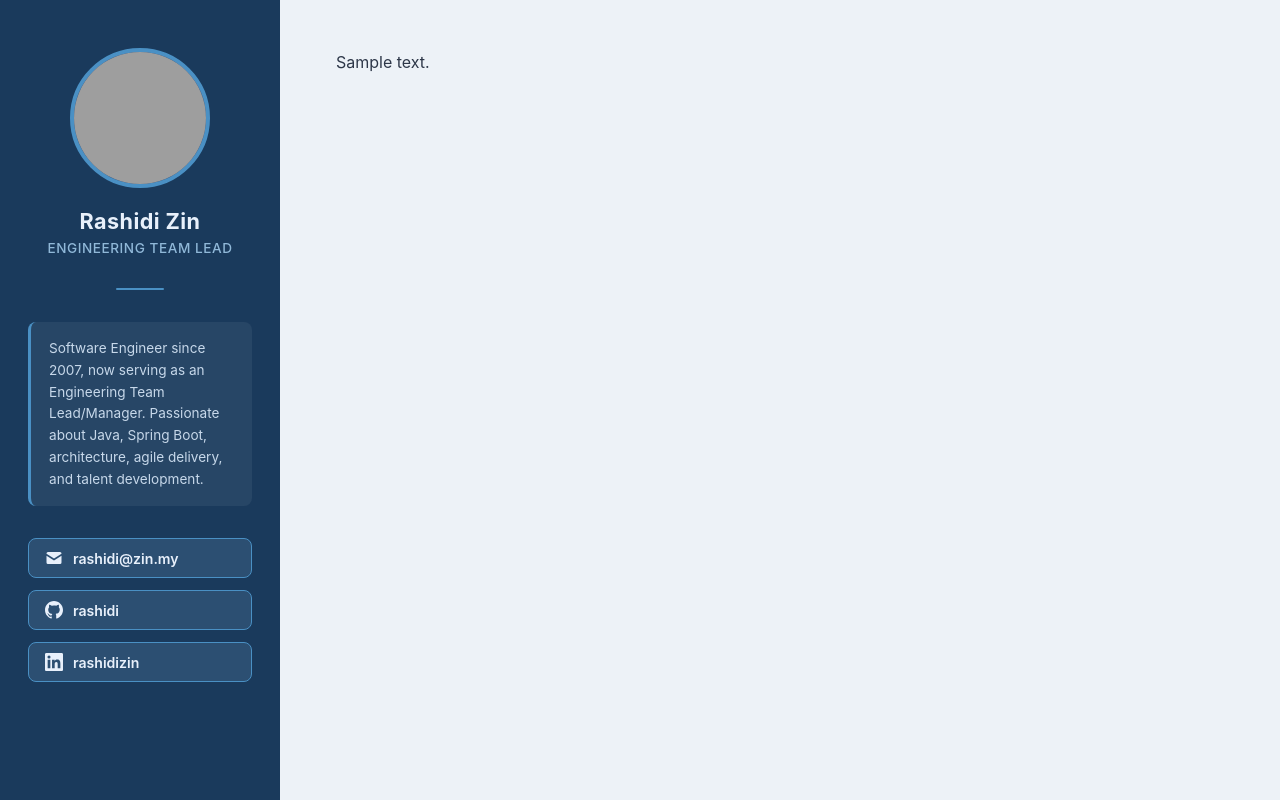
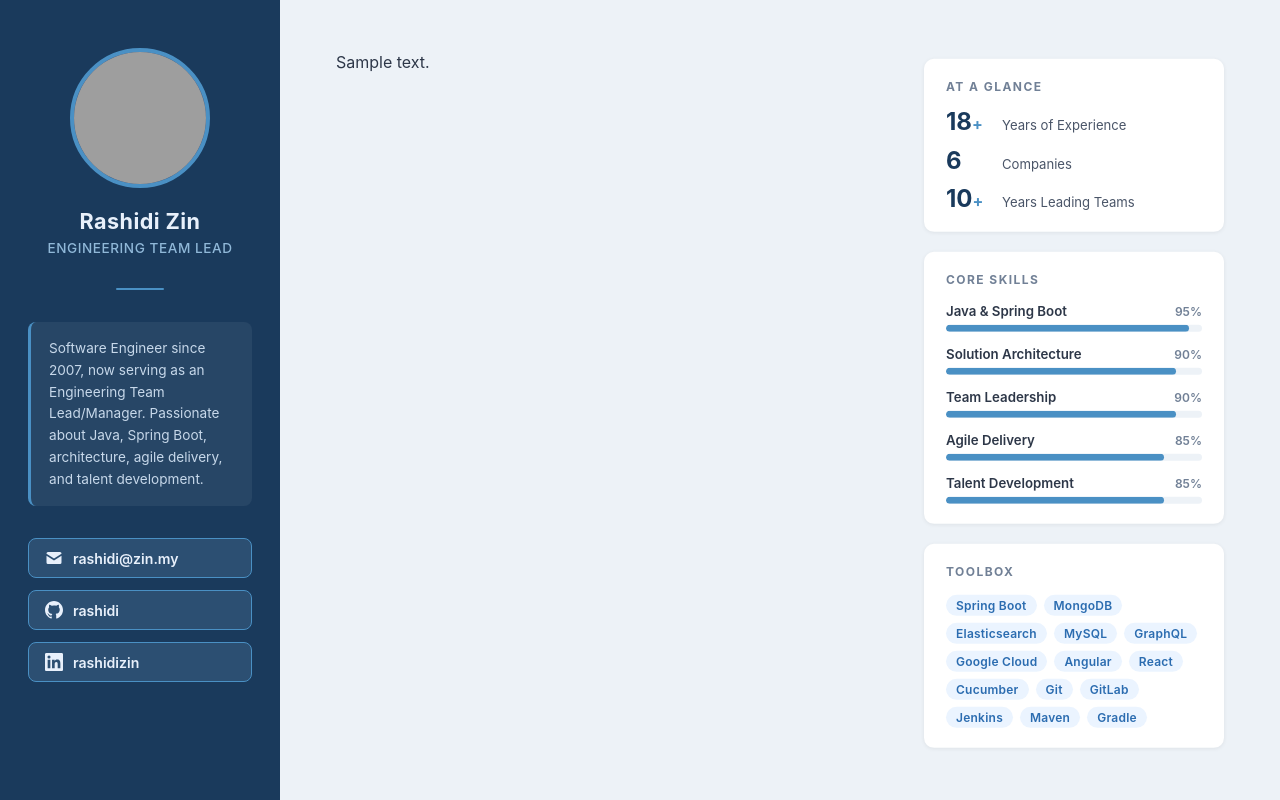
Before and after one commit to rashidi/rashidi.github.io, a Node project: template ui/layouts/default.hbs in a window 1280 px wide. Run offline with Node 20 templates, Linux system fonts and the light colour scheme; the template is opened without the code that fills it: most values are stand-ins (such as "Sample title", 1, 10 or a date in 2020); grey boxes are pictures that could not be loaded.

Commit message:
Add sticky right info-rail to resume page (Option 3)

```diff
--- a/ui/css/site.css
+++ b/ui/css/site.css
@@ -136,9 +136,16 @@ a { color: inherit; text-decoration: none; }
   flex: 1;
   padding: 52px 56px;
   overflow-y: auto;
+  display: flex;
+  align-items: flex-start;
+  gap: 48px;
 }
 
-.right-panel .doc { max-width: 900px; }
+.right-panel .doc {
+  flex: 1;
+  min-width: 0;
+  max-width: 900px;
+}
 
 /* Section heading ("Work Experience") rendered as a small uppercase label */
 .right-panel h2 {
@@ -255,7 +262,149 @@ a { color: inherit; text-decoration: none; }
   letter-spacing: 0.02em;
 }
 
+/* ── Info rail ────────────────────────────────────────────── */
+.info-rail {
+  width: 300px;
+  flex-shrink: 0;
+  position: sticky;
+  top: 52px;
+  display: flex;
+  flex-direction: column;
+  gap: 20px;
+}
+
+.rail-block {
+  background: #ffffff;
+  border-radius: 10px;
+  padding: 20px 22px;
+  box-shadow: 0 1px 4px rgba(0, 0, 0, 0.07);
+}
+
+.info-rail .rail-heading {
+  font-size: 0.75rem;
+  font-weight: 700;
+  letter-spacing: 0.12em;
+  text-transform: uppercase;
+  color: #718096;
+  margin-bottom: 16px;
+}
+
+/* Quick stats */
+.stat-list {
+  list-style: none;
+  display: flex;
+  flex-direction: column;
+  gap: 14px;
+}
+
+.stat-list li {
+  display: flex;
+  align-items: baseline;
+  gap: 10px;
+}
+
+.stat-num {
+  font-size: 1.5rem;
+  font-weight: 700;
+  color: #1a3a5c;
+  line-height: 1;
+  min-width: 46px;
+}
+
+.stat-plus {
+  font-size: 1rem;
+  color: #4a90c4;
+}
+
+.stat-label {
+  font-size: 0.82rem;
+  color: #4a5568;
+  line-height: 1.35;
+}
+
+/* Core-skills bars */
+.skill-bars {
+  list-style: none;
+  display: flex;
+  flex-direction: column;
+  gap: 14px;
+}
+
+.skill-row {
+  display: flex;
+  justify-content: space-between;
+  align-items: baseline;
+  margin-bottom: 6px;
+}
+
+.skill-name {
+  font-size: 0.83rem;
+  font-weight: 600;
+  color: #2d3748;
+}
+
+.skill-pct {
+  font-size: 0.75rem;
+  font-weight: 600;
+  color: #718096;
+}
+
+.skill-track {
+  display: block;
+  height: 7px;
+  background: #edf2f7;
+  border-radius: 20px;
+  overflow: hidden;
+}
+
+.skill-fill {
+  display: block;
+  height: 100%;
+  background: #4a90c4;
+  border-radius: 20px;
+}
+
+/* Tech toolbox tag cloud */
+.toolbox-tags {
+  display: flex;
+  flex-wrap: wrap;
+  gap: 7px;
+}
+
+.tb-tag {
+  font-size: 0.75rem;
+  font-weight: 600;
+  color: #2b6cb0;
+  background: #ebf4ff;
+  padding: 3px 10px;
+  border-radius: 20px;
+  letter-spacing: 0.02em;
+}
+
 /* ── Responsive ───────────────────────────────────────────── */
+/* Intermediate breakpoint: collapse the info rail below the timeline */
+@media (max-width: 1100px) {
+  .right-panel {
+    flex-direction: column;
+    gap: 40px;
+  }
+
+  .right-panel .doc { max-width: none; }
+
+  .info-rail {
+    width: 100%;
+    position: static;
+    top: auto;
+    flex-direction: row;
+    flex-wrap: wrap;
+  }
+
+  .rail-block {
+    flex: 1;
+    min-width: 240px;
+  }
+}
+
 @media (max-width: 768px) {
   .layout { flex-direction: column; }
 
@@ -268,6 +417,8 @@ a { color: inherit; text-decoration: none; }
 
   .right-panel { padding: 36px 24px; }
 
+  .info-rail { flex-direction: column; }
+
   .right-panel .sect2 > h3 { padding-right: 0; }
 
   .exp-period {
--- a/ui/layouts/default.hbs
+++ b/ui/layouts/default.hbs
@@ -47,6 +47,65 @@
     <article class="doc{{#if page.attributes.role}} {{page.attributes.role}}{{/if}}">
       {{{page.contents}}}
     </article>
+
+    {{#if page.attributes.role}}
+    <aside class="info-rail" aria-label="At a glance summary">
+      <section class="rail-block">
+        <h2 class="rail-heading">At a Glance</h2>
+        <ul class="stat-list">
+          <li><span class="stat-num">18<span class="stat-plus">+</span></span><span class="stat-label">Years of Experience</span></li>
+          <li><span class="stat-num">6</span><span class="stat-label">Companies</span></li>
+          <li><span class="stat-num">10<span class="stat-plus">+</span></span><span class="stat-label">Years Leading Teams</span></li>
+        </ul>
+      </section>
+
+      <section class="rail-block">
+        <h2 class="rail-heading">Core Skills</h2>
+        <ul class="skill-bars">
+          <li>
+            <div class="skill-row"><span class="skill-name">Java &amp; Spring Boot</span><span class="skill-pct">95%</span></div>
+            <div class="skill-track"><span class="skill-fill" style="width:95%"></span></div>
+          </li>
+          <li>
+            <div class="skill-row"><span class="skill-name">Solution Architecture</span><span class="skill-pct">90%</span></div>
+            <div class="skill-track"><span class="skill-fill" style="width:90%"></span></div>
+          </li>
+          <li>
+            <div class="skill-row"><span class="skill-name">Team Leadership</span><span class="skill-pct">90%</span></div>
+            <div class="skill-track"><span class="skill-fill" style="width:90%"></span></div>
+          </li>
+          <li>
+            <div class="skill-row"><span class="skill-name">Agile Delivery</span><span class="skill-pct">85%</span></div>
+            <div class="skill-track"><span class="skill-fill" style="width:85%"></span></div>
+          </li>
+          <li>
+            <div class="skill-row"><span class="skill-name">Talent Development</span><span class="skill-pct">85%</span></div>
+            <div class="skill-track"><span class="skill-fill" style="width:85%"></span></div>
+          </li>
+        </ul>
+      </section>
+
+      <section class="rail-block">
+        <h2 class="rail-heading">Toolbox</h2>
+        <div class="toolbox-tags">
+          <span class="tb-tag">Spring Boot</span>
+          <span class="tb-tag">MongoDB</span>
+          <span class="tb-tag">Elasticsearch</span>
+          <span class="tb-tag">MySQL</span>
+          <span class="tb-tag">GraphQL</span>
+          <span class="tb-tag">Google Cloud</span>
+          <span class="tb-tag">Angular</span>
+          <span class="tb-tag">React</span>
+          <span class="tb-tag">Cucumber</span>
+          <span class="tb-tag">Git</span>
+          <span class="tb-tag">GitLab</span>
+          <span class="tb-tag">Jenkins</span>
+          <span class="tb-tag">Maven</span>
+          <span class="tb-tag">Gradle</span>
+        </div>
+      </section>
+    </aside>
+    {{/if}}
   </main>
 
 </div>
```
